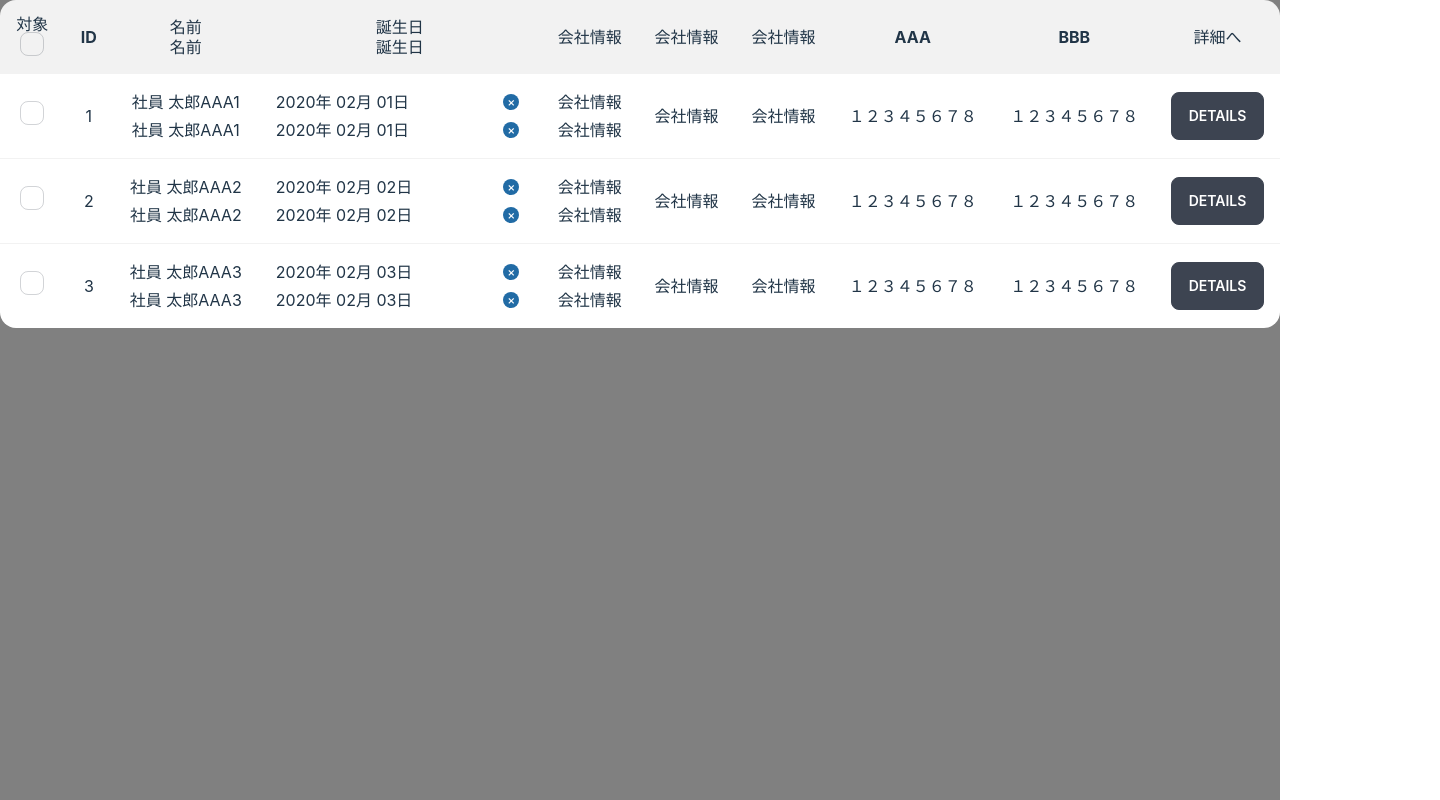
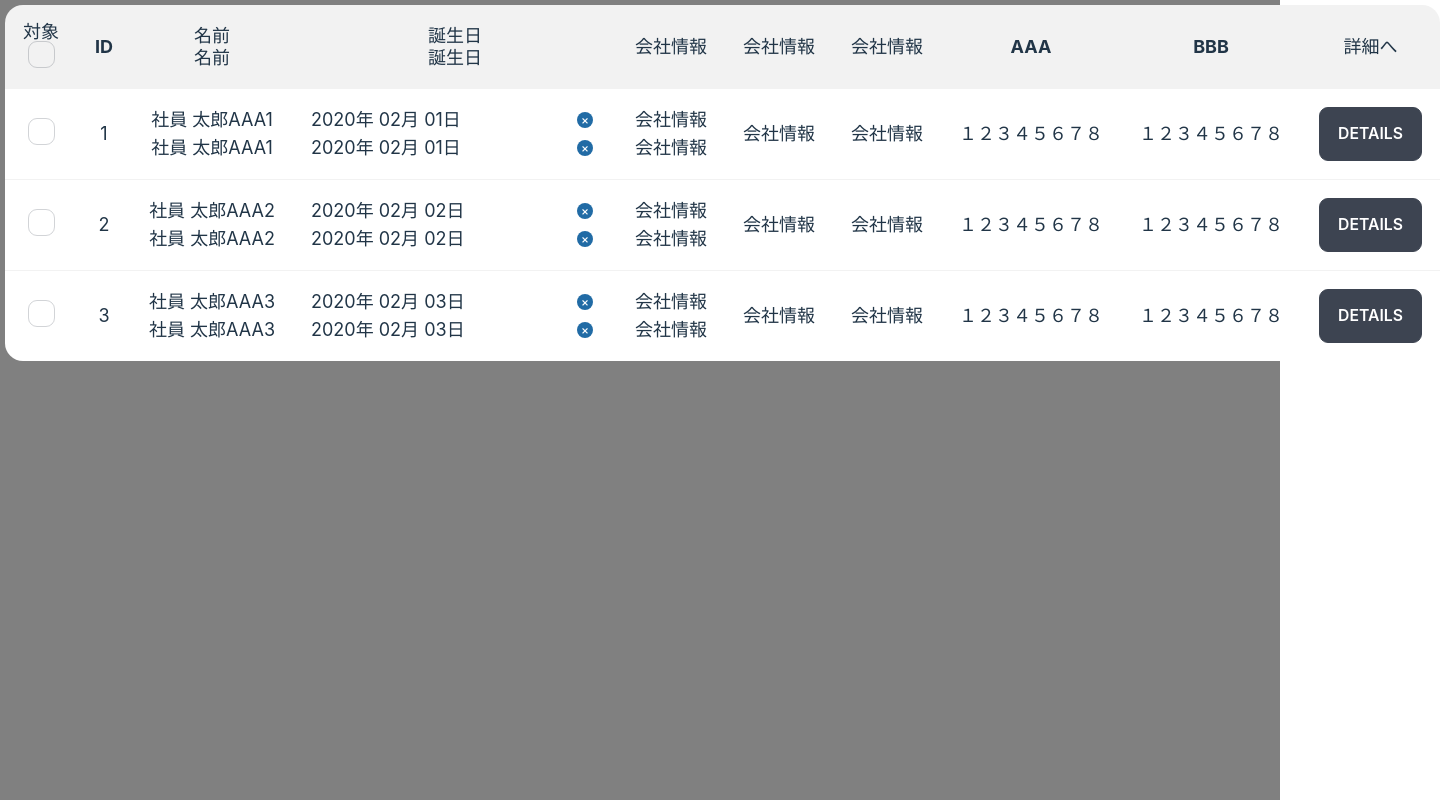
Before and after one commit to nomura-st/react_app, a React (Vite) app in the folder vite-project/: page / in a window 1280 px wide. Shown: the whole page, 1440 px wide, since content can reach past the window. Built offline with nearby package versions, Linux system fonts and the light colour scheme.

Commit message:
css微調整

```diff
--- a/vite-project/src/index.css
+++ b/vite-project/src/index.css
@@ -4,7 +4,7 @@
 
 :root {
   font-family: Inter, Avenir, Helvetica, Arial, sans-serif;
-  font-size: 16px;
+  font-size: 18px;
   line-height: 24px;
   font-weight: 400;
 
@@ -66,6 +66,9 @@ html, body, #root {
   width: 100%;
   height: 100%;
 }
+#root {
+  padding: 5px;
+}
 .table :where(thead, tfoot) :where(th, td) {
   font-size: 1rem;
 }
```
